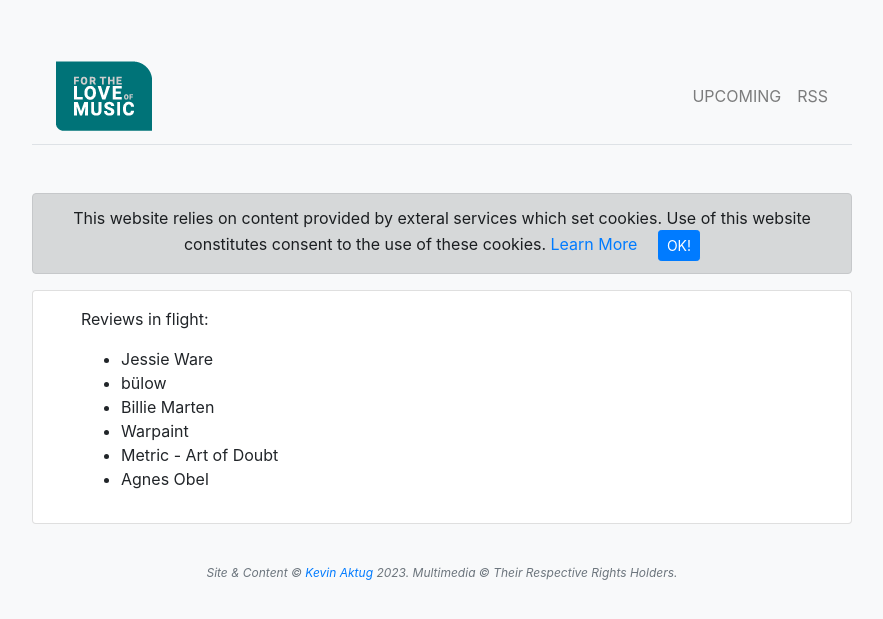
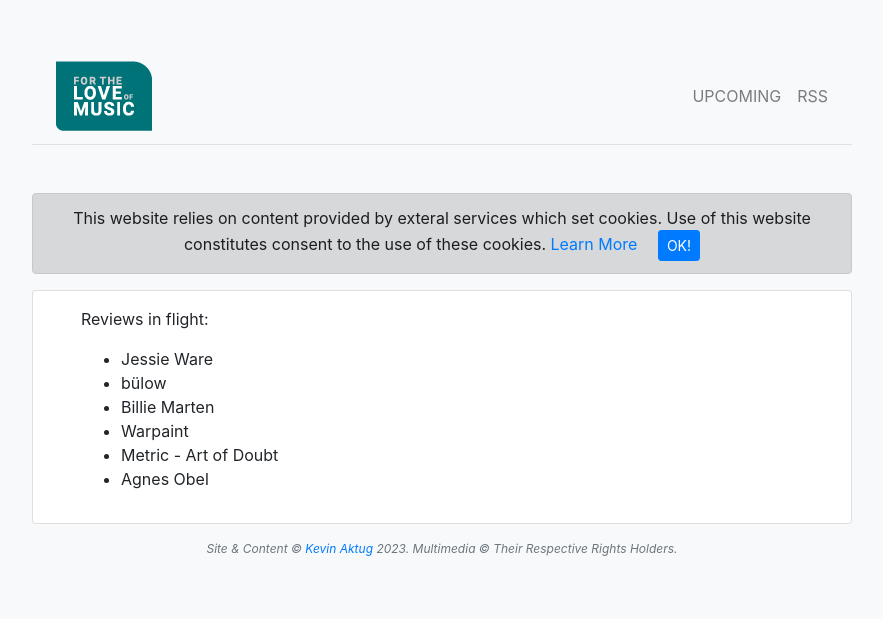
Before and after one commit to Kmagameguy/music, a Jekyll site: the page built from upcoming.html, in a window 1280 px wide. Shown: the top 619 px of the page, without its empty margins (198-1081 px from the left). Built offline with Jekyll 4.4.1, drawn with Linux system fonts in a browser that asks for light colours; nearby versions of some CDN libraries.

Commit message:
Remove Footer Margin

```diff
--- a/_includes/footer.html
+++ b/_includes/footer.html
@@ -1,4 +1,4 @@
-<footer class="page-footer font-small mt-4">
+<footer class="page-footer font-small">
   <div class="footer-copyright align-items-center py-3 text-secondary text-center font-italic">
     <span>Site &amp; Content &copy; <a href="https://kmagameguy.com" target="_blank">{{ site.author }}</a> {{ site.time | date: '%Y' }}.  Multimedia &copy; Their Respective Rights Holders.</span>
   </div>
```
